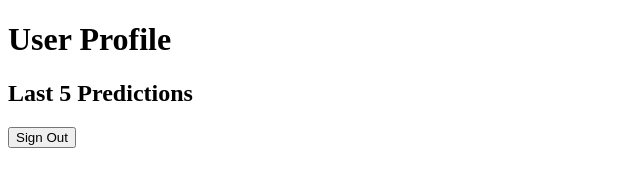
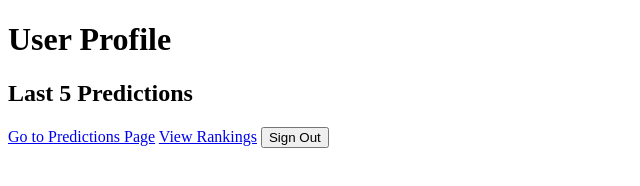
Before and after one commit to DavieJ87/SportF, a plain HTML site: page profile.html in a window 1280 px wide. Shown: the whole page, without its empty margins (0-640 px from the left). Drawn offline with Linux system fonts and the light colour scheme; no server answers.

Commit message:
Update profile.html

```diff
--- a/profile.html
+++ b/profile.html
@@ -9,11 +9,17 @@
     <h1>User Profile</h1>
     <div id="user-info"></div>
     <div id="user-email"></div>
+    <div id="user-ranking"></div>
+
 
     <h2>Last 5 Predictions</h2>
     <ul id="last-predictions">
         <!-- Last 5 predictions will be dynamically populated -->
     </ul>
+
+    <a href="home.html">Go to Predictions Page</a>
+    <a href="ranking.html">View Rankings</a>
+
 
     <button id="sign-out-btn">Sign Out</button>
 
```
